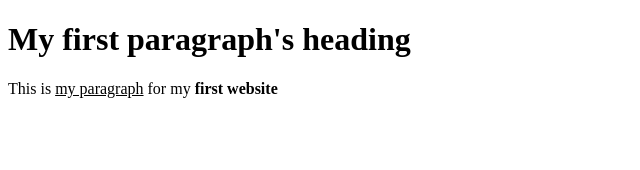
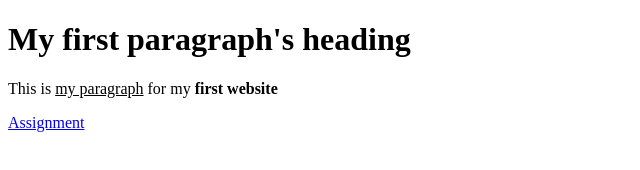
Before and after one commit to nk3634/ExploringCS, a plain HTML site: page index.html in a window 1280 px wide. Shown: the full height of the page, 0-640 px from the left. Drawn offline with Linux system fonts and the light colour scheme.

Commit message:
Added Link

```diff
--- a/index.html
+++ b/index.html
@@ -4,6 +4,6 @@
 
   <h1>My first paragraph's heading </h1>
   <p>This is <u>my paragraph</u> for my <b>first website</b> </p>
-
+<p><a href = "https://trevor.myschoolapp.com/app/student#assignmentdetail/18225851/31058734/0/studentmyday--assignment-center" > Assignment</a</p>
  </body>
 </html>
```
